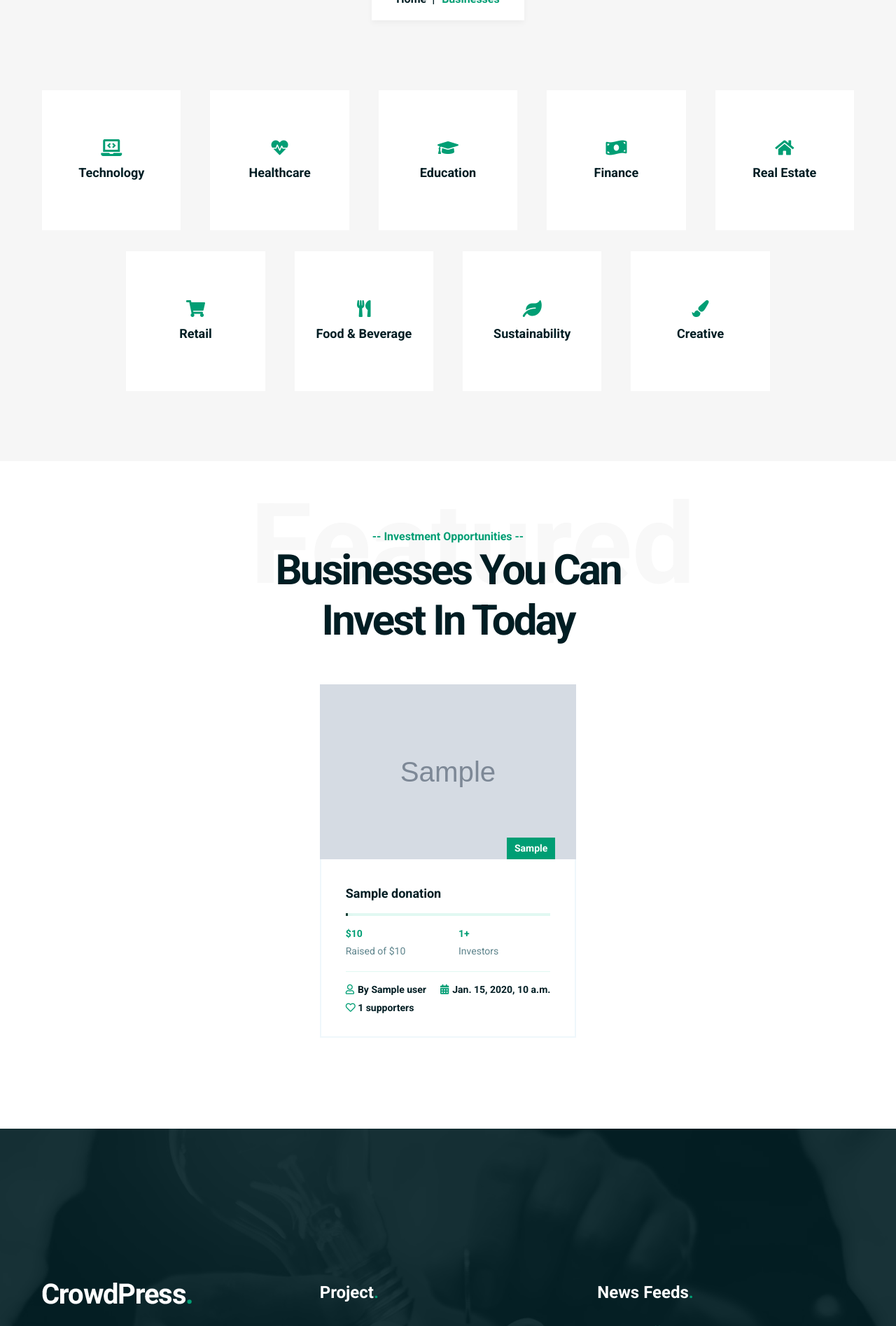
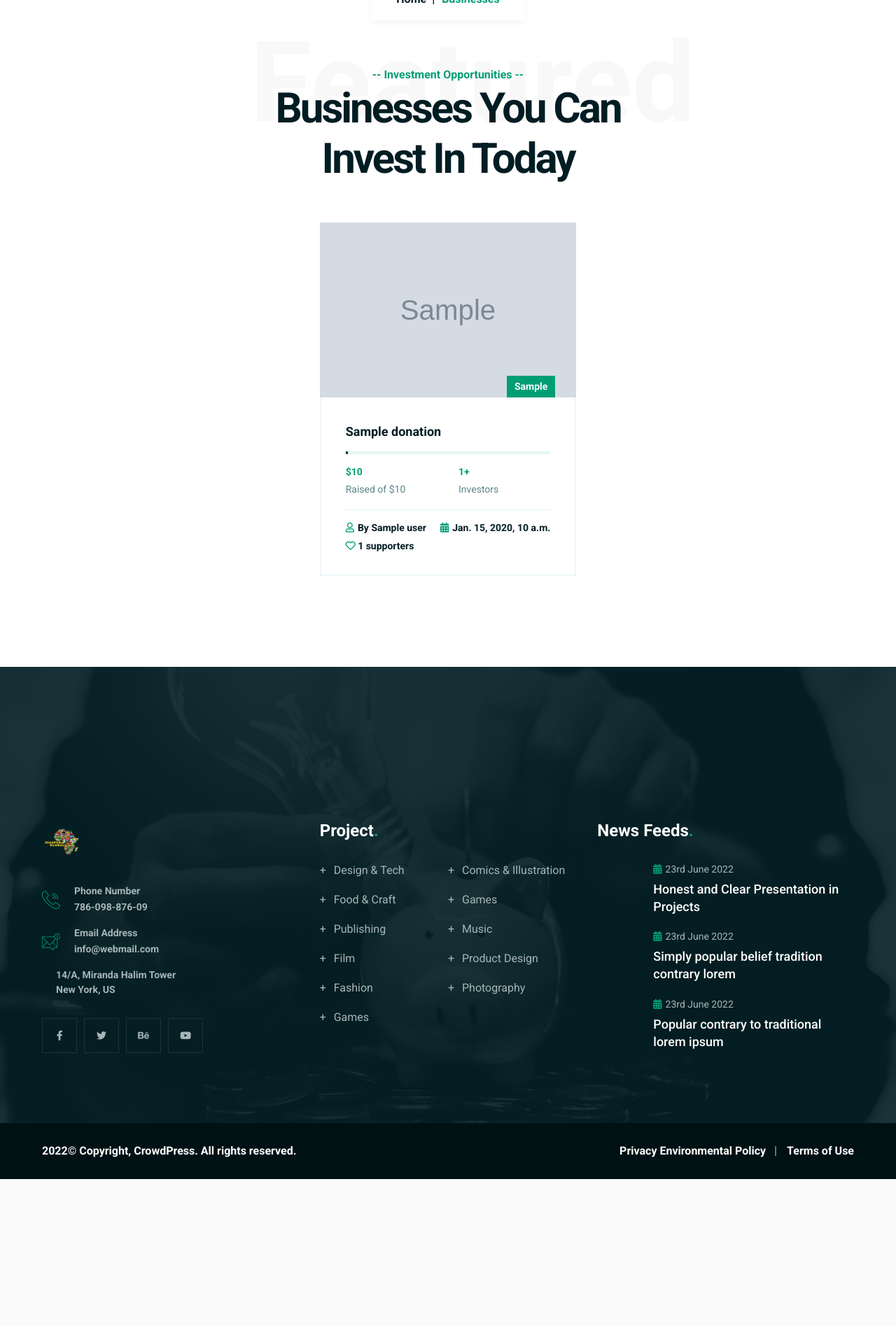
Before and after one commit to webdevs25/business.diasporaglobal.africa, a Django app: template main/templates/main/donation.html in a window 1280 px wide. Shown: the part 413-2308 px from the top of the page at 70% size. After the commit the page ends 2098 px from the top, so only its background shows below. Run offline with Django 3.2, Linux system fonts and the light colour scheme; the template is opened without the code that fills it: most values are stand-ins (such as "Sample title", 1, 10 or a date in 2020); grey boxes marked "Sample" are stand-in pictures; some libraries are stand-ins or nearby versions.

```diff
--- a/main/templates/main/base.html
+++ b/main/templates/main/base.html
@@ -9,7 +9,7 @@
 		<meta name="description" content="" />
 		<meta name="viewport" content="width=device-width, initial-scale=1" />
 
-		<link rel="shortcut icon" type="image/x-icon" href="img/favicon.png" />
+		<link rel="shortcut icon" type="image/x-icon" href="{% static 'assets/img/logo/logo2.png' %}" />
 		<!-- Place favicon.ico in the root directory -->
 
 		<!-- CSS here -->
@@ -64,7 +64,7 @@
 						<div class="col-lg-4 d-none d-lg-block">
 							<div class="logo text-center">
 								<a href="index.html"
-									><img src="{% static 'assets/img/logo/w_logo.png' %}" alt=""
+									><img width="60" height="60" src="{% static 'assets/img/logo/logo2.png' %}" alt=""
 								/></a>
 							</div>
 						</div>
@@ -91,9 +128,11 @@
 									<div class="logo d-none">
 										<a href="index.html"
 											><img
-												src="{% static 'assets/img/logo/w_logo.png' %}"
+												src="{% static 'assets/img/logo/logo2.png' %}"
 												alt="Logo"
-										/></a>
+
+												style="width: 60px !important; height: 60px !important;"
+											/></a>
 									</div>
 									<div class="navbar-wrap main-menu d-none d-lg-flex">
 										<ul class="navigation">
@@ -171,9 +210,10 @@
 									<div class="fw-logo mb-30">
 										<a href="index.html"
 											><img
-												src="{% static 'assets/img/logo/w_logo.png' %}"
+												src="{% static 'assets/img/logo/logo2.png' %}"
 												alt=""
-										/></a>
+												style="width: 60px !important; height: 60px !important;"
+											/></a>
 									</div>
 									<div class="footer-contact-list mb-30">
 										<ul>
--- a/main/templates/main/donation.html
+++ b/main/templates/main/donation.html
@@ -26,96 +26,6 @@
 	</div>
 </section>
 <!-- breadcrumb-area-end -->
-
-<!-- category-area -->
-<div class="category-area gray-bg pt-130 pb-70">
-	<div class="container">
-		<div class="row justify-content-center">
-			<div class="col-20">
-				<a href="#" class="category-item">
-					<i
-						class="fas fa-laptop-code"
-						style="font-size: 24px; margin-bottom: 10px"
-					></i>
-					<span>Technology</span>
-				</a>
-			</div>
-			<div class="col-20">
-				<a href="#" class="category-item">
-					<i
-						class="fas fa-heartbeat"
-						style="font-size: 24px; margin-bottom: 10px"
-					></i>
-					<span>Healthcare</span>
-				</a>
-			</div>
-			<div class="col-20">
-				<a href="#" class="category-item">
-					<i
-						class="fas fa-graduation-cap"
-						style="font-size: 24px; margin-bottom: 10px"
-					></i>
-					<span>Education</span>
-				</a>
-			</div>
-			<div class="col-20">
-				<a href="#" class="category-item">
-					<i
-						class="fas fa-money-bill-wave"
-						style="font-size: 24px; margin-bottom: 10px"
-					></i>
-					<span>Finance</span>
-				</a>
-			</div>
-			<div class="col-20">
-				<a href="#" class="category-item">
-					<i
-						class="fas fa-home"
-						style="font-size: 24px; margin-bottom: 10px"
-					></i>
-					<span>Real Estate</span>
-				</a>
-			</div>
-			<div class="col-20">
-				<a href="#" class="category-item">
-					<i
-						class="fas fa-shopping-cart"
-						style="font-size: 24px; margin-bottom: 10px"
-					></i>
-					<span>Retail</span>
-				</a>
-			</div>
-			<div class="col-20">
-				<a href="#" class="category-item">
-					<i
-						class="fas fa-utensils"
-						style="font-size: 24px; margin-bottom: 10px"
-					></i>
-					<span>Food & Beverage</span>
-				</a>
-			</div>
-			<div class="col-20">
-				<a href="#" class="category-item">
-					<i
-						class="fas fa-leaf"
-						style="font-size: 24px; margin-bottom: 10px"
-					></i>
-					<span>Sustainability</span>
-				</a>
-			</div>
-			<div class="col-20">
-				<a href="#" class="category-item">
-					<i
-						class="fas fa-paint-brush"
-						style="font-size: 24px; margin-bottom: 10px"
-					></i>
-					<span>Creative</span>
-				</a>
-			</div>
-		</div>
-	</div>
-</div>
-<!-- category-area-end -->
 
 <!-- project-area -->
 <section class="project-area pt-100 pb-100">
@@ -225,25 +135,35 @@
 						<li class="page-item">
 							<a
 								class="page-link"
-							href="?page={{ donations.previous_page_number }}"
+								href="?page={{ donations.previous_page_number }}{% if selected_country %}&country={{ selected_country|urlencode }}{% endif %}"
 								aria-label="Previous"
 							>
 								<span aria-hidden="true">&laquo;</span>
 							</a>
 						</li>
-					{% endif %} {% for i in donations.paginator.page_range %} {% if donations.number == i %}
+					{% endif %}
+
+					{% for i in donations.paginator.page_range %}
+						{% if donations.number == i %}
 							<li class="page-item active">
 								<span class="page-link">{{ i }}</span>
 							</li>
 						{% else %}
 							<li class="page-item">
-						<a class="page-link" href="?page={{ i }}">{{ i }}</a>
+								<a
+									class="page-link"
+									href="?page={{ i }}{% if selected_country %}&country={{ selected_country|urlencode }}{% endif %}"
+									>{{ i }}</a
+								>
 							</li>
-					{% endif %} {% endfor %} {% if donations.has_next %}
+						{% endif %}
+					{% endfor %}
+
+					{% if donations.has_next %}
 						<li class="page-item">
 							<a
 								class="page-link"
-							href="?page={{ donations.next_page_number }}"
+								href="?page={{ donations.next_page_number }}{% if selected_country %}&country={{ selected_country|urlencode }}{% endif %}"
 								aria-label="Next"
 							>
 								<span aria-hidden="true">&raquo;</span>
@@ -258,6 +178,4 @@
 </section>
 <!-- project-area-end -->
 
-
-
 {% endblock %}
```
Also changed, not shown: other parts of main/templates/main/base.html (+38 -1 lines), main/templates/main/index.html (+9 -15 lines), main/views.py (+10 -0 lines), db.sqlite3, main/static/assets/img/logo/logo2.png (added), 6 other files. Lines whose indentation alone changed are shown as unchanged.
